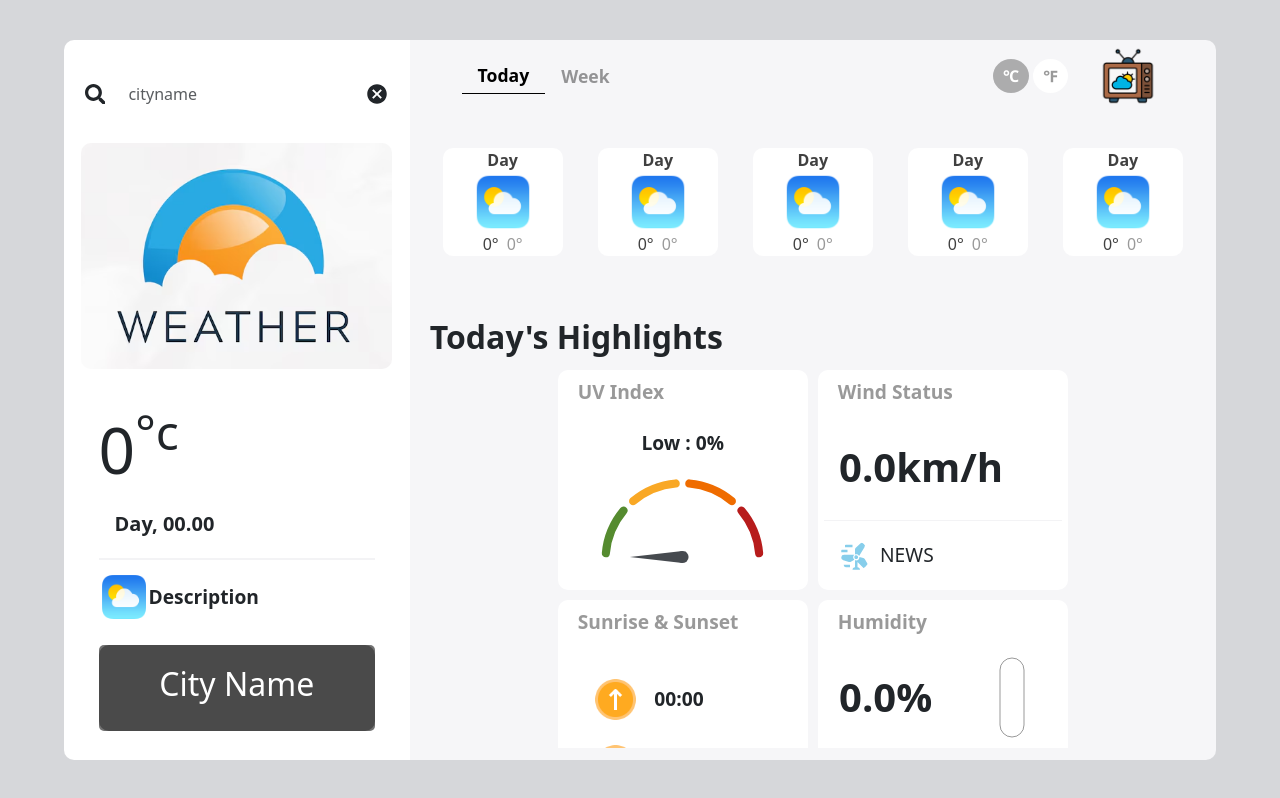
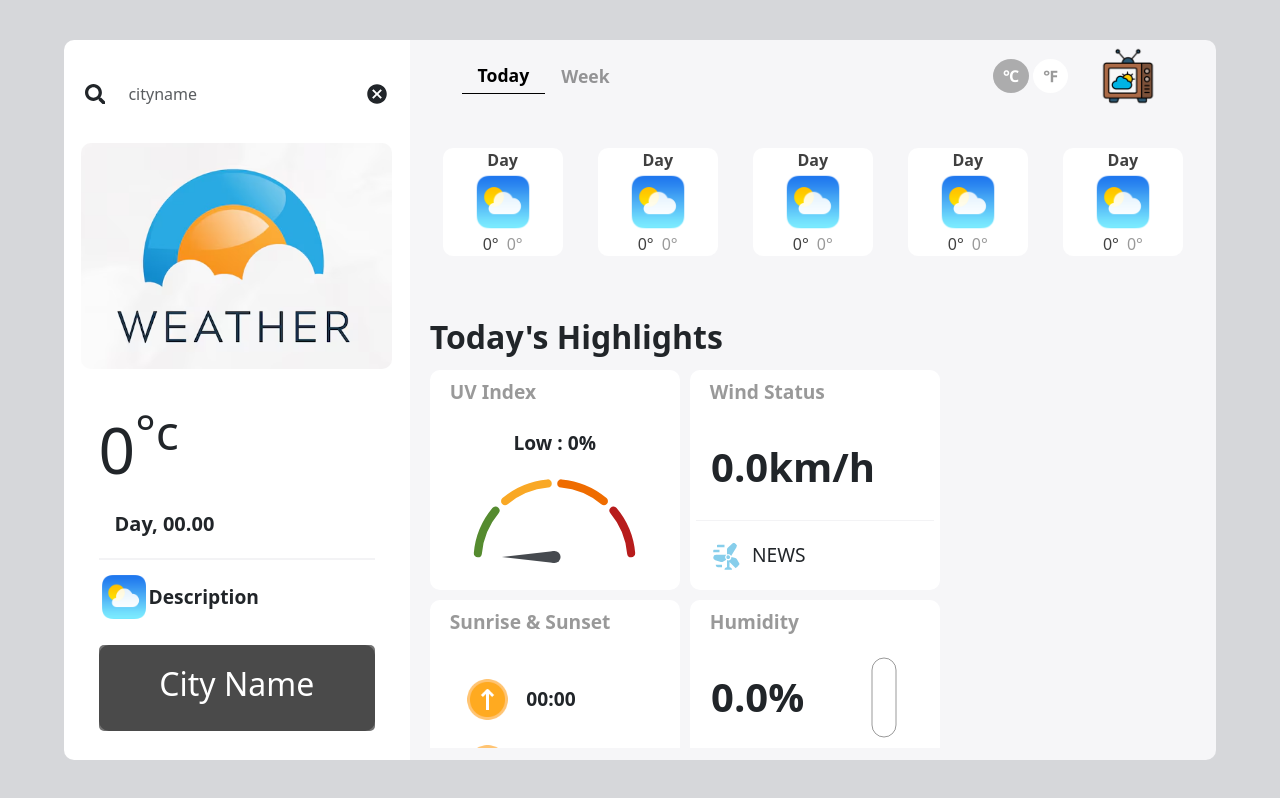
Before and after one commit to G-Sabareesh/WeatherApp, a React (Create React App) app: page / in a window 1280 px wide. Built offline with nearby package versions, Linux system fonts and the light colour scheme; grey boxes are pictures that could not be loaded.

Commit message:
Minor Update

```diff
--- a/src/Components/RightSide/rightmain.css
+++ b/src/Components/RightSide/rightmain.css
@@ -138,7 +138,7 @@
   /* background-color: red; */
   display: flex;
   align-items: center;
-  justify-content: center;
+  justify-content: start;
   flex-wrap: wrap !important;
   /* flex-direction: column; */
   height: 100%;
```
